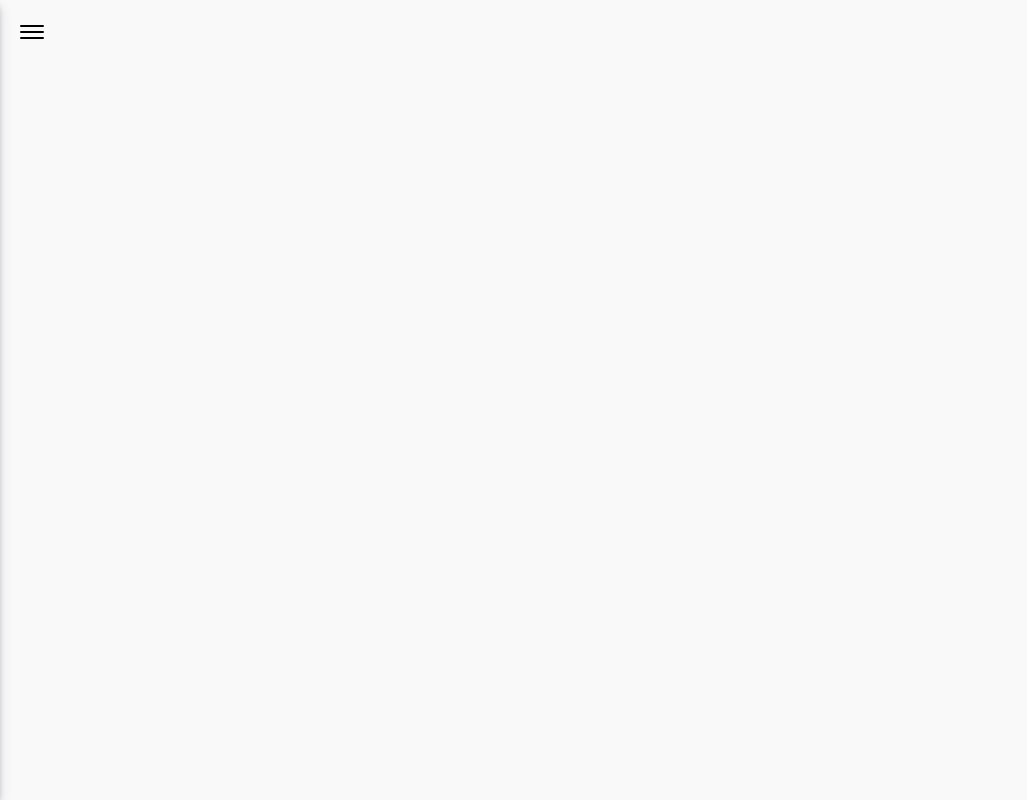
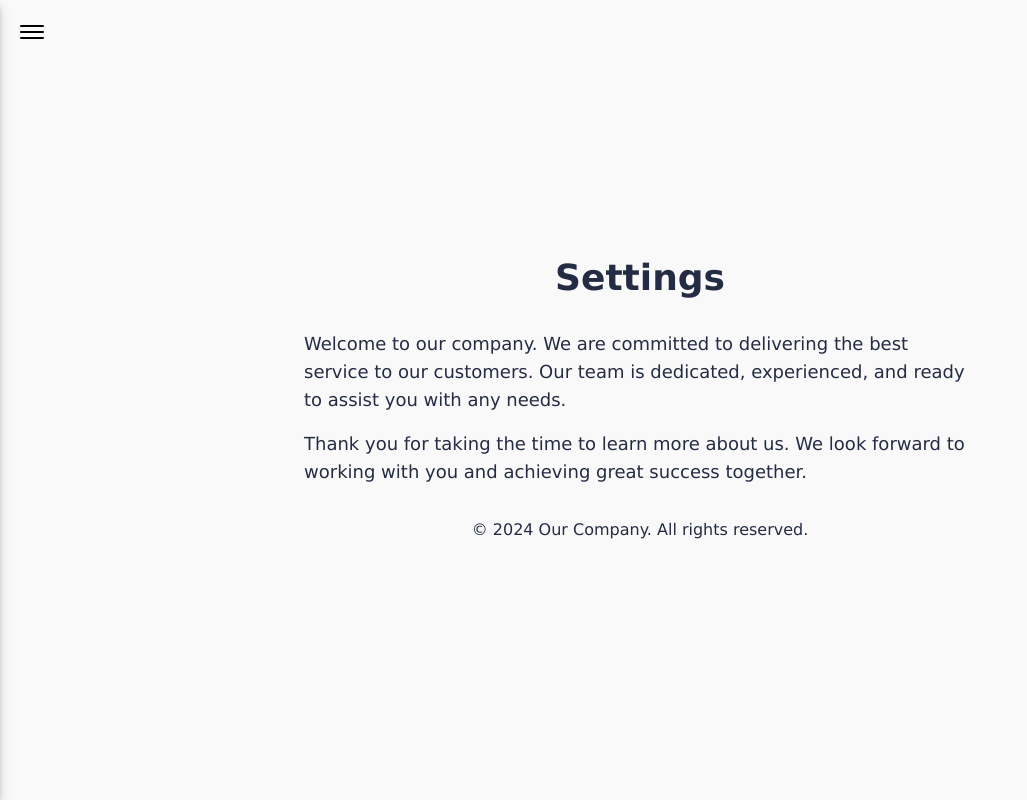
Before and after one commit to asalkhaef/Sidebar_vue, a Vue app: page /profile in a window 1280 px wide. Shown: the whole page, without its empty margins (0-1027 px from the left). Built offline with nearby package versions, Linux system fonts and the light colour scheme.

Commit message:
Connect sidebarItems to router

```diff
--- a/src/components/SettingPage.vue
+++ b/src/components/SettingPage.vue
@@ -3,7 +3,7 @@
     class="min-h-screen flex flex-col items-center justify-center bg-bg-color p-4"
   >
     <header class="mb-8">
-      <h1 class="text-4xl font-bold text-text-main-color">Setting</h1>
+      <h1 class="text-4xl font-bold text-text-main-color">Settings</h1>
     </header>
     <main class="flex flex-col items-center max-w-2xl">
       <p class="text-lg text-text-main-color mb-4">
--- a/src/components/SidebarItem.vue
+++ b/src/components/SidebarItem.vue
@@ -8,7 +8,9 @@
       class="flex items-center justify-between p-3 hover:bg-hover-color hover:cursor-pointer hover:transition-all hover:duration-200 hover:ease-in"
       @click="toggleChildren(item)"
     >
-      <span>{{ item.name }}</span>
+      <router-link :to="'/' + item.name.toLowerCase().replace(/\s/g, '')">{{
+        item.name
+      }}</router-link>
       <div
         v-if="item.children.length"
         class="item-icon size-6 transition-all duration-200 ease-in -rotate-90"
```
Also changed, not shown: src/main.js (+9 -1 lines).
